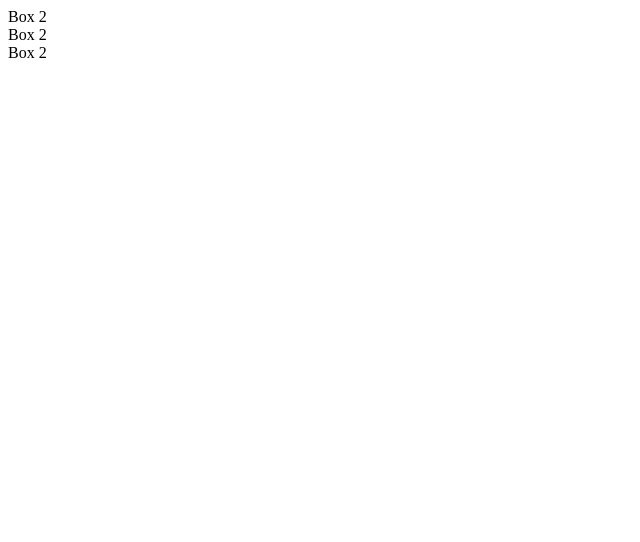
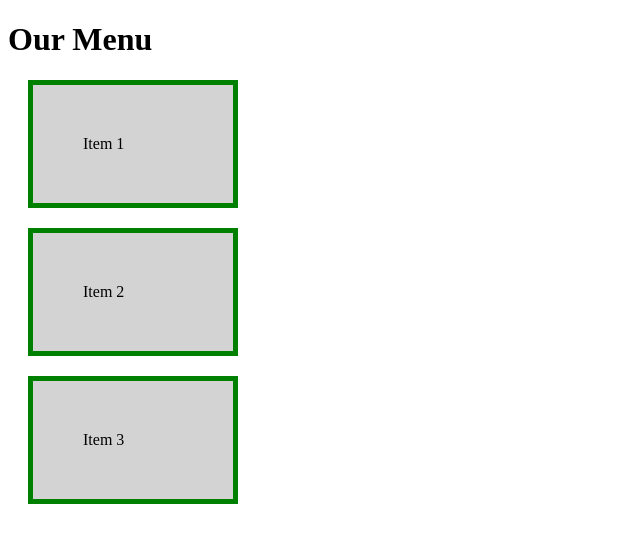
Before and after one commit to VirGupta6/module2.github.io, a plain HTML site: page index.html in a window 1280 px wide. Shown: the whole page, without its empty margins (0-640 px from the left). Drawn offline with Linux system fonts and the light colour scheme.

Commit message:
Update index.html

```diff
--- a/index.html
+++ b/index.html
@@ -1,8 +1,10 @@
 <!DOCTYPE html>
 <html>
 <body>
-<div class = "Box1">Box 2</div>
-<div class = "Box2">Box 2</div>
-<div class = "Box2">Box 2</div>
+<h1>Our Menu</h1>
+<div class = "Box">Item 1</div>
+<div class = "Box">Item 2</div>
+<div class = "Box">Item 3</div>
+<link href="style.css" rel="stylesheet" type="text/css" />
 </body>
 </html>
```
